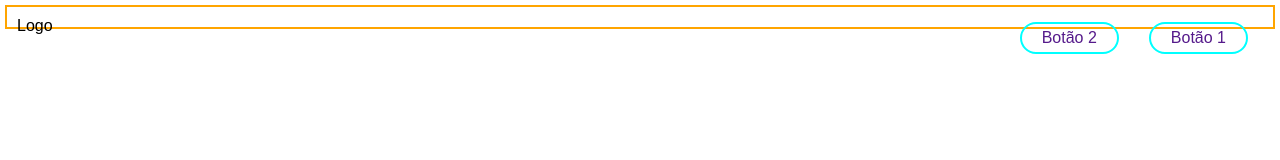
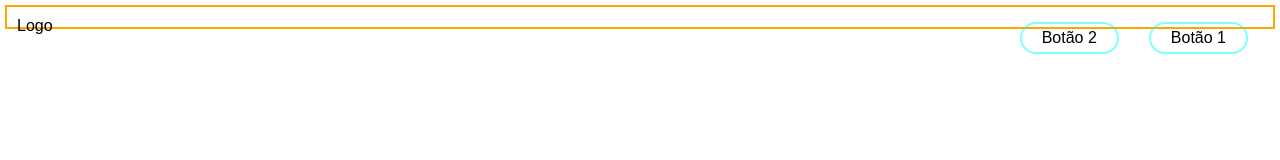
Before and after one commit to S-LeonardoGomes/Projeto-0, a plain HTML site: page index.html in a window 1280 px wide. Drawn offline with Linux system fonts and the light colour scheme.

Commit message:
Adicionado estilo ao botao

```diff
--- a/principal.css
+++ b/principal.css
@@ -18,10 +18,15 @@
 a{
     float: right;
     display: block;
-    border: 2px solid aqua;
+    border: 2px solid rgba(0, 255, 255, 0.507);
     border-radius: 20px;
     margin: 5px 15px;
     padding: 5px 20px;
     text-decoration: none;
+    color: black;
+}
+
+a:hover{
+    background-color: rgba(0, 255, 255, 0.507);
 }
 /* Fim área dos botões */
```
